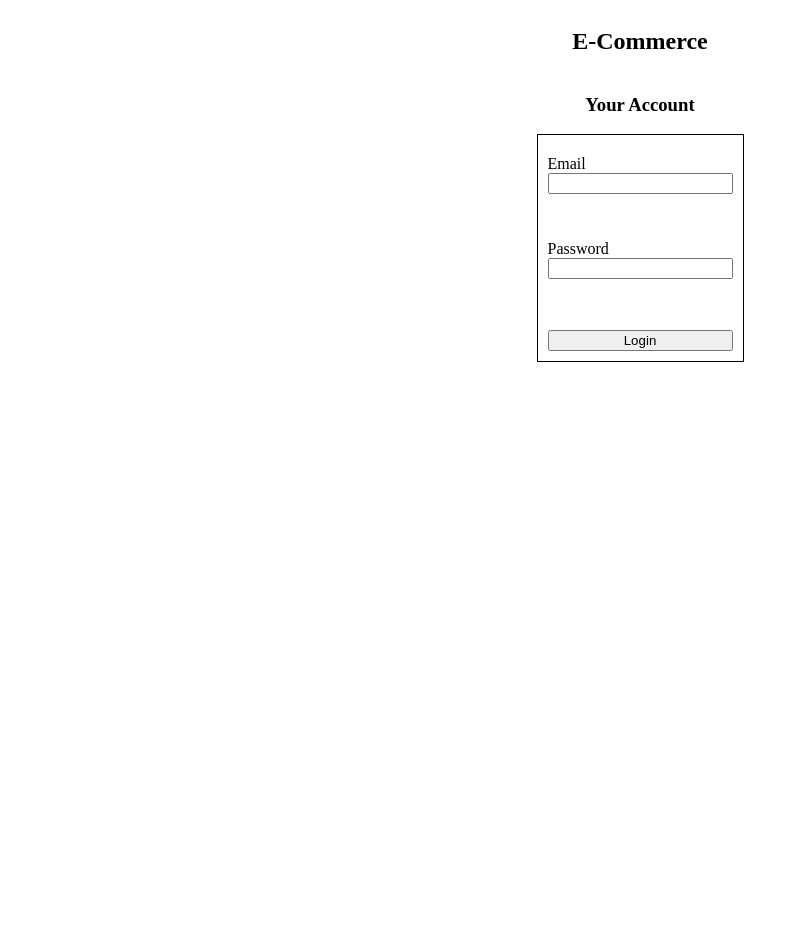
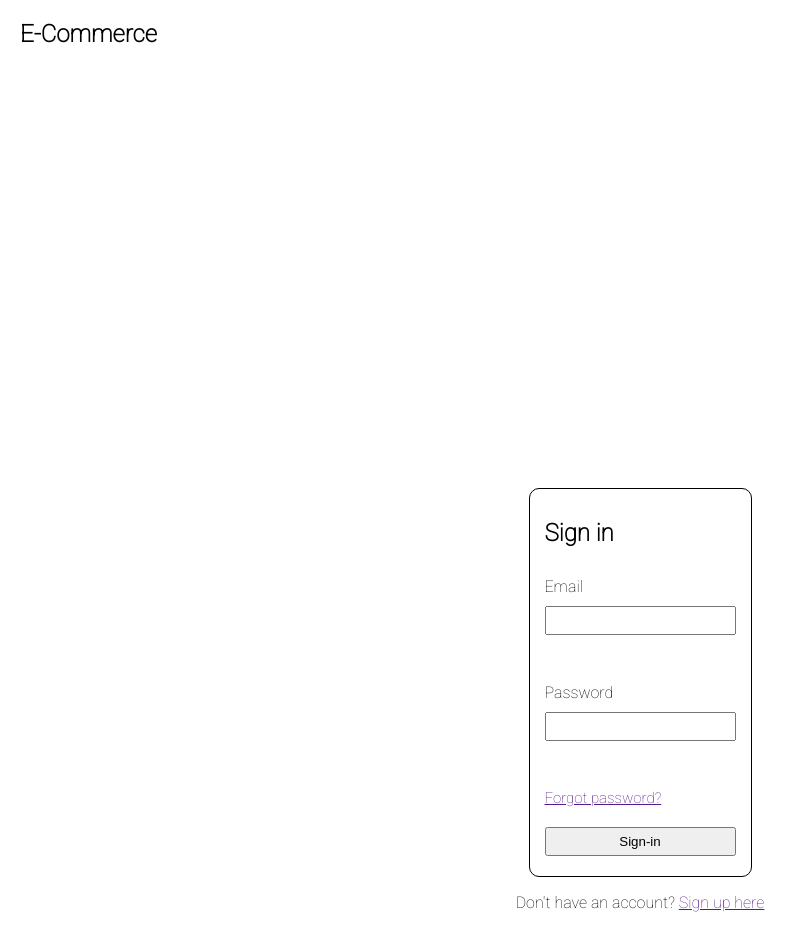
Before and after one commit to Kunari45/e-commerce-project, a plain HTML site: page index.html in a window 1280 px wide. Shown: the whole page, without its empty margins (0-806 px from the left). Before the commit the page ends 800 px from the top, so only its background shows below. Drawn offline with Linux system fonts and the light colour scheme; a web font is replaced by a local one.

Commit message:
Added some styling

```diff
--- a/index.html
+++ b/index.html
@@ -11,17 +11,21 @@
     <div class="navbar">
         <h2>E-Commerce</h2>
     </div>
-    <h3>Your Account</h3>
+    <div class="body-wrapper">
         <div class="login-section-wrapper">
             <div class="login-section">
                 <form class="form-section" action="">
-                <label for="email" style="margin-top: 10px;">Email</label>
+                    <h2>Sign in</h2>
+                    <label for="email">Email</label>
                     <input type="email" name="email" id="email"><br><br>
-                <label for="pwd" style="margin-top: 10px;">Password</label>
+                    <label for="pwd">Password</label>
                     <input type="password" name="pwd" id="pwd"><br><br>
-                <input type="submit" value="Login" style="margin-top: 15px;">
+                    <a href="" id="forgot-pwd">Forgot password?</a>
+                    <input type="submit" value="Sign-in" style="margin-bottom: 10px;">
                 </form>
             </div>
         </div>
+        <p style="text-align: center;">Don't have an account? <a href="">Sign up here</a></p>
+    </div>
 </body>
 </html>
--- a/styles.css
+++ b/styles.css
@@ -1,6 +1,23 @@
+@import url('https://fonts.googleapis.com/css2?family=Dongle:wght@300&family=Roboto:wght@100&display=swap');
+
+html, body {
+    padding: 0;
+    margin: 0;
+    font-family: 'Dongle', sans-serif;
+    font-family: 'Roboto', sans-serif;
+}
+
+.body-wrapper {
+    display: flex;
+    flex-direction: column;
+    justify-content: center;
+    width: auto;
+    height: 100vw;
+}
+
 .navbar {
     display: flex;
-    justify-content: center;
+    padding-left: 20px;
 }
 
 h3 {
@@ -13,14 +30,27 @@ h3 {
 }
 
 .login-section {
-    display: flex;
     border: 1px solid black;
-    width: auto;
-    height: auto;
-    padding: 10px 10px 10px 10px;
+    padding: 10px 15px 10px 15px;
+    border-radius: 10px;
 }
 
 .form-section {
     display: flex;
     flex-direction: column;
 }
+
+label {
+    margin-top: 10px;
+}
+
+input {
+    margin-top: 10px;
+    padding: 5px 5px 5px 5px;
+}
+
+#forgot-pwd {
+    padding-top: 10px;
+    padding-bottom: 10px;
+    font-size: 15px;
+}
```
Lines whose indentation alone changed are shown as unchanged.
